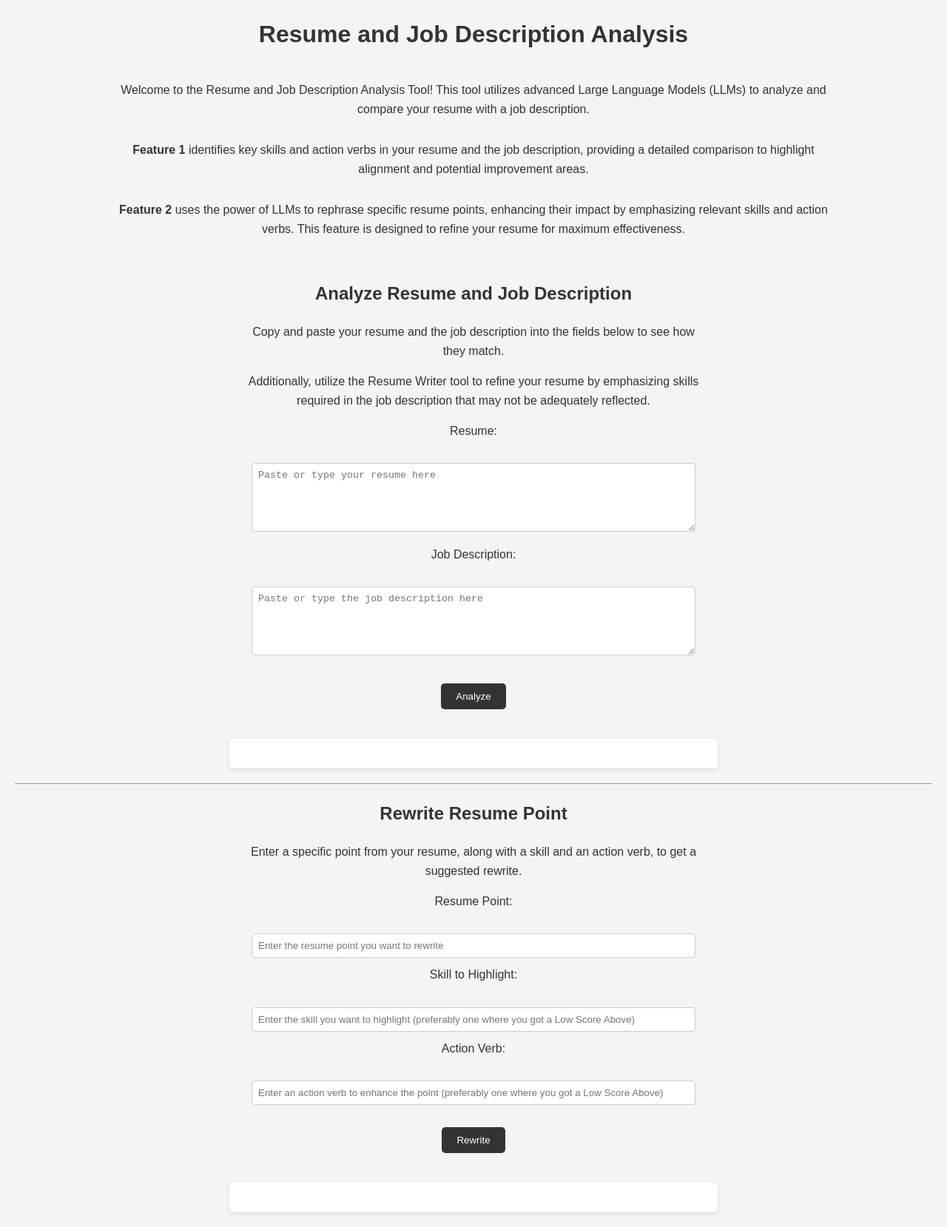
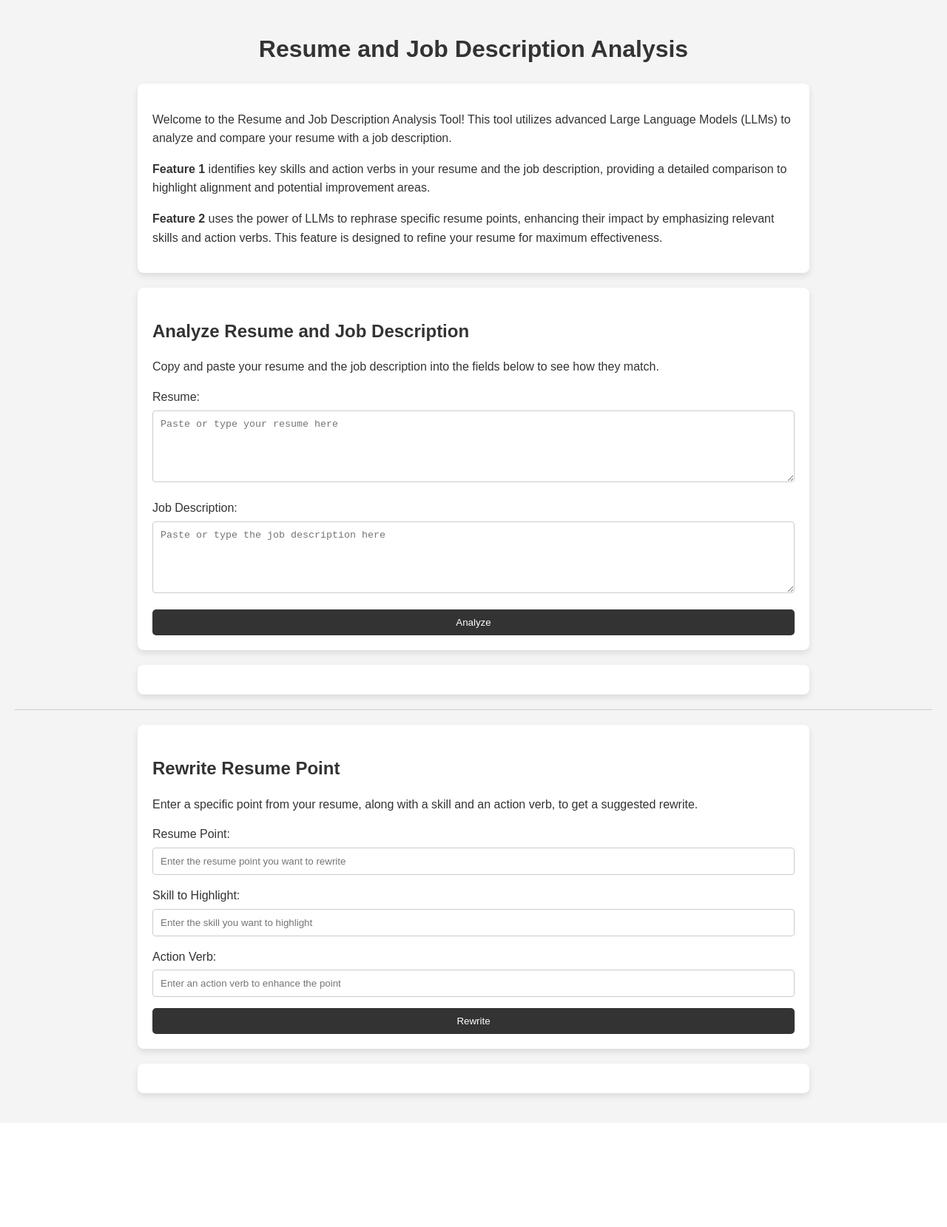
Before and after one commit to trolleyistheproblem2/resume-reviewer2, a Flask app: page / in a window 1280 px wide. Shown: the whole page at 74% size. After the commit the page ends 1518 px from the top, so only its background shows below. Run offline with Flask 3, Linux system fonts and the light colour scheme.

Commit message:
Improved design

```diff
--- a/templates/index.html
+++ b/templates/index.html
@@ -6,28 +6,43 @@
     <style>
         body {
             font-family: Arial, sans-serif;
-            margin: 20px;
+            margin: 0;
+            padding: 20px;
             background-color: #f4f4f4;
             color: #333;
             line-height: 1.6;
         }
-        h1, h2 {
+        h1 {
             text-align: center;
+            font-size: 2em;
+            margin-bottom: 10px;
         }
-        form {
-            margin-top: 20px;
-            text-align: center;
-            width: 50%;
-            margin: auto;
+        h2 {
+            font-size: 1.5em;
+            color: #333;
+            margin-bottom: 10px;
+            text-align: left;
+        }
+        .intro-container, form, .result-container {
+            background-color: #fff;
+            width: 70%;
+            margin: 20px auto;
+            padding: 20px;
+            border-radius: 8px;
+            box-shadow: 0 4px 8px rgba(0, 0, 0, 0.1);
+            text-align: left;
+        }
+        .intro-container p, form p {
+            margin-bottom: 15px;
         }
         label {
             display: block;
             margin-bottom: 5px;
         }
         input[type="text"], textarea {
-            width: calc(100% - 20px);
-            padding: 8px;
-            margin-bottom: 10px;
+            width: 100%;
+            padding: 10px;
+            margin-bottom: 15px;
             border: 1px solid #ccc;
             border-radius: 4px;
             box-sizing: border-box;
@@ -39,45 +54,29 @@
             border-radius: 5px;
             padding: 10px 20px;
             cursor: pointer;
-            display: block;
-            margin: 20px auto 40px auto;
+            width: 100%;
+            box-sizing: border-box;
         }
         input[type="submit"]:hover {
             background-color: #555;
         }
-        #feature1-results, #feature2-results {
-            margin-top: 20px;
-            padding: 20px;
-            background-color: #fff;
-            border-radius: 5px;
-            box-shadow: 0 2px 5px rgba(0, 0, 0, 0.1);
+        .result-container {
             text-align: left;
-            width: 50%;
-            margin: auto;
         }
         hr {
-            margin-top: 20px;
+            border: none;
+            height: 1px;
+            background-color: #ccc;
+            margin: 20px 0;
         }
-        .intro-container {
-            text-align: center;
-            margin-bottom: 40px;
-            display: flex;
-            flex-direction: column;
-            align-items: center;
-        }
-        .intro-container p {
-    margin: 10px 0;
-    padding: 5px; /* New padding for better spacing around each paragraph */
-    max-width: 80%; /* Optional: to control the width of the text for better readability */
-}
     </style>
     <script src="https://ajax.googleapis.com/ajax/libs/jquery/3.5.1/jquery.min.js"></script>
 </head>
 <body>
     <h1>Resume and Job Description Analysis</h1>
 
-    <!-- Introduction and Explanation -->
     <div class="intro-container">
+        <!-- Introduction and Explanation -->
         <p>Welcome to the Resume and Job Description Analysis Tool! This tool utilizes advanced Large Language Models (LLMs) to analyze and compare your resume with a job description.</p>
         <p><strong>Feature 1</strong> identifies key skills and action verbs in your resume and the job description, providing a detailed comparison to highlight alignment and potential improvement areas.</p>
         <p><strong>Feature 2</strong> uses the power of LLMs to rephrase specific resume points, enhancing their impact by emphasizing relevant skills and action verbs. This feature is designed to refine your resume for maximum effectiveness.</p>
@@ -87,17 +86,16 @@
     <form id="feature1-form">
         <h2>Analyze Resume and Job Description</h2>
         <p>Copy and paste your resume and the job description into the fields below to see how they match.</p>
-        <p>Additionally, utilize the Resume Writer tool to refine your resume by emphasizing skills required in the job description that may not be adequately reflected.</p>
-        <label for="resume">Resume:</label><br>
-        <textarea id="resume" name="resume" rows="5" cols="33" placeholder="Paste or type your resume here"></textarea><br>
+        <label for="resume">Resume:</label>
+        <textarea id="resume" name="resume" rows="5" placeholder="Paste or type your resume here"></textarea>
 
-        <label for="job_description">Job Description:</label><br>
-        <textarea id="job_description" name="job_description" rows="5" cols="33" placeholder="Paste or type the job description here"></textarea><br>
+        <label for="job_description">Job Description:</label>
+        <textarea id="job_description" name="job_description" rows="5" placeholder="Paste or type the job description here"></textarea>
 
         <input type="submit" value="Analyze">
     </form>
 
-    <div id="feature1-results">
+    <div id="feature1-results" class="result-container">
         <!-- Results from Feature 1 will be displayed here -->
     </div>
     <hr>
@@ -106,19 +104,19 @@
     <form id="feature2-form">
         <h2>Rewrite Resume Point</h2>
         <p>Enter a specific point from your resume, along with a skill and an action verb, to get a suggested rewrite.</p>
-        <label for="resume_point">Resume Point:</label><br>
-        <input type="text" id="resume_point" name="resume_point" placeholder="Enter the resume point you want to rewrite"><br>
+        <label for="resume_point">Resume Point:</label>
+        <input type="text" id="resume_point" name="resume_point" placeholder="Enter the resume point you want to rewrite">
 
-        <label for="skill">Skill to Highlight:</label><br>
-        <input type="text" id="skill" name="skill" placeholder="Enter the skill you want to highlight (preferably one where you got a Low Score Above)"><br>
+        <label for="skill">Skill to Highlight:</label>
+        <input type="text" id="skill" name="skill" placeholder="Enter the skill you want to highlight">
 
-        <label for="action_verb">Action Verb:</label><br>
-        <input type="text" id="action_verb" name="action_verb" placeholder="Enter an action verb to enhance the point (preferably one where you got a Low Score Above)"><br>
+        <label for="action_verb">Action Verb:</label>
+        <input type="text" id="action_verb" name="action_verb" placeholder="Enter an action verb to enhance the point">
 
         <input type="submit" value="Rewrite">
     </form>
 
-    <div id="feature2-results">
+    <div id="feature2-results" class="result-container">
         <!-- Results from Feature 2 will be displayed here -->
     </div>
 
```
Also changed, not shown: templates/feature1_results_snippet.html (+14 -14 lines), templates/feature2_results_snippet.html (+7 -4 lines).
